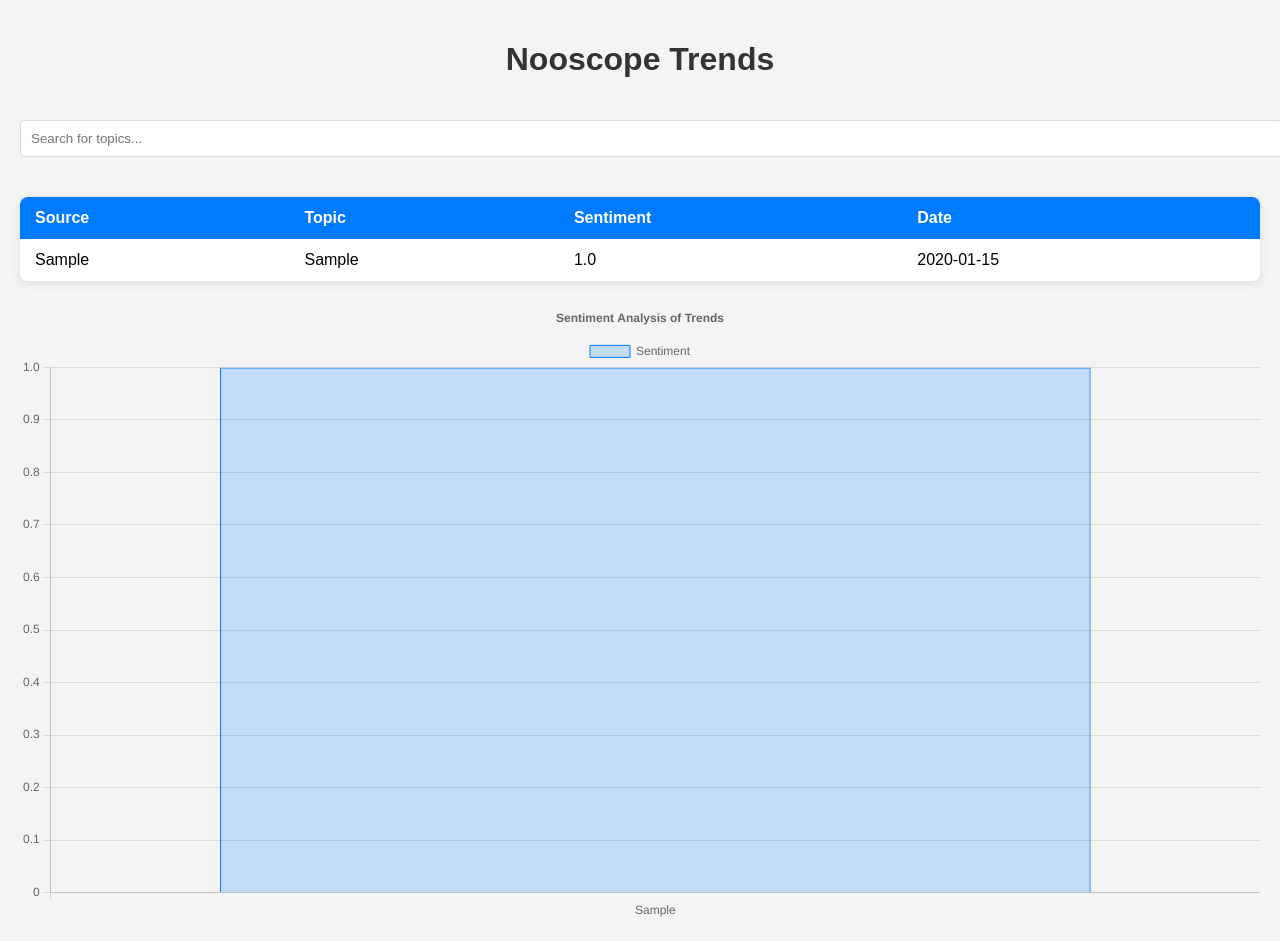
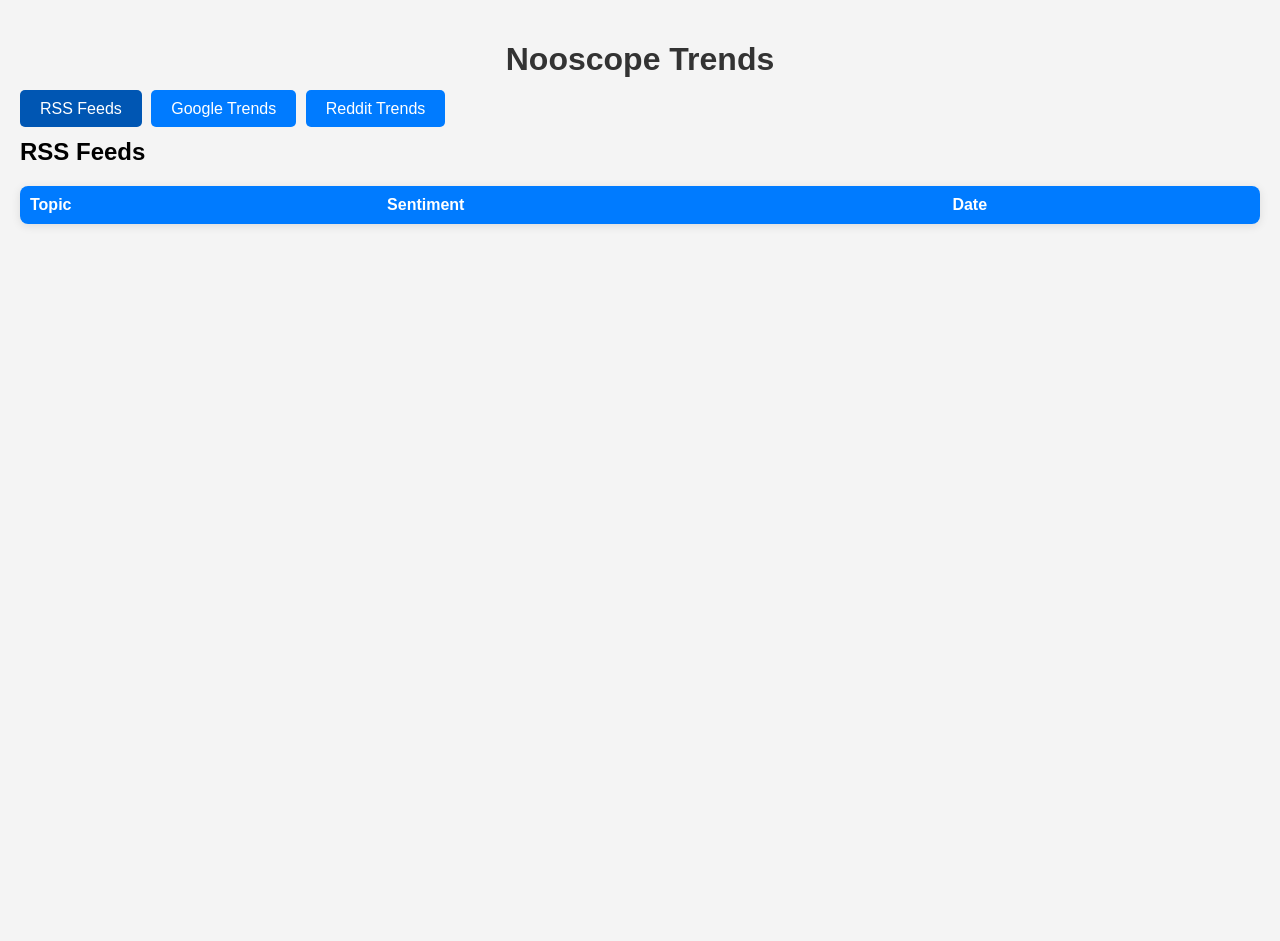
Before and after one commit to deisign/nooscope-mvp, a Flask app: page / in a window 1280 px wide. After the commit the page ends 226 px from the top, so only its background shows below. Run offline with Flask 3, Linux system fonts and the light colour scheme; tables that the repository leaves empty hold one stand-in row (values such as "Sample post"); lists and menus that the app fills with data are empty.

Commit message:
Separate data sources and add tabs for visualization

```diff
--- a/templates/index.html
+++ b/templates/index.html
@@ -5,123 +5,108 @@
     <meta name="viewport" content="width=device-width, initial-scale=1.0">
     <title>Nooscope Trends</title>
     <style>
-        body {
-            font-family: Arial, sans-serif;
-            margin: 0;
-            padding: 20px;
-            background-color: #f4f4f4;
-        }
-        h1 {
-            text-align: center;
-            color: #333;
-        }
-        input[type="text"] {
-            width: 100%;
-            padding: 10px;
-            margin: 20px 0;
-            border: 1px solid #ddd;
-            border-radius: 4px;
-        }
-        table {
-            width: 100%;
-            border-collapse: collapse;
-            margin: 20px 0;
-            background: #fff;
-            border-radius: 8px;
-            overflow: hidden;
-            box-shadow: 0 2px 10px rgba(0, 0, 0, 0.1);
-        }
-        th, td {
-            padding: 12px 15px;
-            text-align: left;
-            cursor: pointer;
-        }
-        th {
-            background-color: #007BFF;
-            color: #fff;
-        }
-        tr:nth-child(even) {
-            background-color: #f2f2f2;
-        }
+        body { font-family: Arial, sans-serif; background-color: #f4f4f4; margin: 0; padding: 20px; }
+        h1 { text-align: center; color: #333; }
+        nav { margin-bottom: 20px; }
+        nav a { padding: 10px 20px; background: #007BFF; color: white; text-decoration: none; border-radius: 5px; margin-right: 5px; }
+        nav a.active { background: #0056b3; }
+        section { display: none; }
+        section.active { display: block; }
+        table { width: 100%; border-collapse: collapse; background: #fff; border-radius: 8px; overflow: hidden; box-shadow: 0 2px 10px rgba(0, 0, 0, 0.1); margin-bottom: 20px; }
+        th, td { padding: 10px; text-align: left; }
+        th { background: #007BFF; color: white; }
+        tr:nth-child(even) { background: #f2f2f2; }
     </style>
 </head>
 <body>
     <h1>Nooscope Trends</h1>
-    <input type="text" id="searchInput" placeholder="Search for topics...">
-    <table id="trendsTable">
+    <nav>
+        <a href="#" class="tab active" data-tab="rss">RSS Feeds</a>
+        <a href="#" class="tab" data-tab="google">Google Trends</a>
+        <a href="#" class="tab" data-tab="reddit">Reddit Trends</a>
+    </nav>
+
+    <section id="rss" class="active">
+        <h2>RSS Feeds</h2>
+        <table>
             <thead>
                 <tr>
-                <th onclick="sortTable(0)">Source</th>
-                <th onclick="sortTable(1)">Topic</th>
-                <th onclick="sortTable(2)">Sentiment</th>
-                <th onclick="sortTable(3)">Date</th>
+                    <th>Topic</th>
+                    <th>Sentiment</th>
+                    <th>Date</th>
                 </tr>
             </thead>
             <tbody>
-            {% for trend in trends %}
+                {% for trend in rss_data %}
                 <tr>
                     <td>{{ trend[0] }}</td>
-                <td>{{ trend[1] }}</td>
-                <td>{{ trend[2] | round(2) }}</td>
-                <td>{{ trend[3] }}</td>
+                    <td>{{ trend[1] | round(2) }}</td>
+                    <td>{{ trend[2] }}</td>
                 </tr>
                 {% endfor %}
             </tbody>
         </table>
-    <canvas id="sentimentChart" width="400" height="200"></canvas>
-    <script src="https://cdn.jsdelivr.net/npm/chart.js"></script>
+    </section>
+
+    <section id="google">
+        <h2>Google Trends</h2>
+        <table>
+            <thead>
+                <tr>
+                    <th>Topic</th>
+                    <th>Sentiment</th>
+                    <th>Date</th>
+                </tr>
+            </thead>
+            <tbody>
+                {% for trend in google_data %}
+                <tr>
+                    <td>{{ trend[0] }}</td>
+                    <td>{{ trend[1] | round(2) }}</td>
+                    <td>{{ trend[2] }}</td>
+                </tr>
+                {% endfor %}
+            </tbody>
+        </table>
+    </section>
+
+    <section id="reddit">
+        <h2>Reddit Trends</h2>
+        <table>
+            <thead>
+                <tr>
+                    <th>Topic</th>
+                    <th>Sentiment</th>
+                    <th>Date</th>
+                </tr>
+            </thead>
+            <tbody>
+                {% for trend in reddit_data %}
+                <tr>
+                    <td>{{ trend[0] }}</td>
+                    <td>{{ trend[1] | round(2) }}</td>
+                    <td>{{ trend[2] }}</td>
+                </tr>
+                {% endfor %}
+            </tbody>
+        </table>
+    </section>
+
     <script>
-        // Search filter
-        document.getElementById('searchInput').addEventListener('keyup', function () {
-            const filter = this.value.toUpperCase();
-            const rows = document.querySelectorAll('#trendsTable tbody tr');
-            rows.forEach(row => {
-                const cells = row.getElementsByTagName('td');
-                const match = Array.from(cells).some(cell => cell.textContent.toUpperCase().includes(filter));
-                row.style.display = match ? '' : 'none';
+        // Handle tab switching
+        const tabs = document.querySelectorAll('.tab');
+        const sections = document.querySelectorAll('section');
+        tabs.forEach(tab => {
+            tab.addEventListener('click', e => {
+                e.preventDefault();
+                tabs.forEach(t => t.classList.remove('active'));
+                tab.classList.add('active');
+                const target = tab.dataset.tab;
+                sections.forEach(section => {
+                    section.classList.remove('active');
+                    if (section.id === target) section.classList.add('active');
                 });
             });
-
-        // Sort table
-        function sortTable(columnIndex) {
-            const table = document.getElementById('trendsTable');
-            const rows = Array.from(table.rows).slice(1);
-            const isNumeric = !isNaN(rows[0].cells[columnIndex].textContent);
-            rows.sort((a, b) => {
-                const aText = a.cells[columnIndex].textContent;
-                const bText = b.cells[columnIndex].textContent;
-                return isNumeric ? aText - bText : aText.localeCompare(bText);
-            });
-            rows.forEach(row => table.appendChild(row));
-        }
-
-        // Sentiment data for the chart
-        const sentimentData = {
-            labels: [{% for trend in trends %}"{{ trend[1] }}",{% endfor %}],
-            datasets: [{
-                label: 'Sentiment',
-                data: [{% for trend in trends %}{{ trend[2] }},{% endfor %}],
-                backgroundColor: 'rgba(0, 123, 255, 0.2)',
-                borderColor: 'rgba(0, 123, 255, 1)',
-                borderWidth: 1
-            }]
-        };
-
-        // Config and render the chart
-        const ctx = document.getElementById('sentimentChart').getContext('2d');
-        new Chart(ctx, {
-            type: 'bar',
-            data: sentimentData,
-            options: {
-                responsive: true,
-                plugins: {
-                    legend: { position: 'top' },
-                    title: { display: true, text: 'Sentiment Analysis of Trends' }
-                },
-                scales: {
-                    y: { beginAtZero: true }
-                }
-            }
         });
     </script>
 </body>
```
Lines whose indentation alone changed are shown as unchanged.
